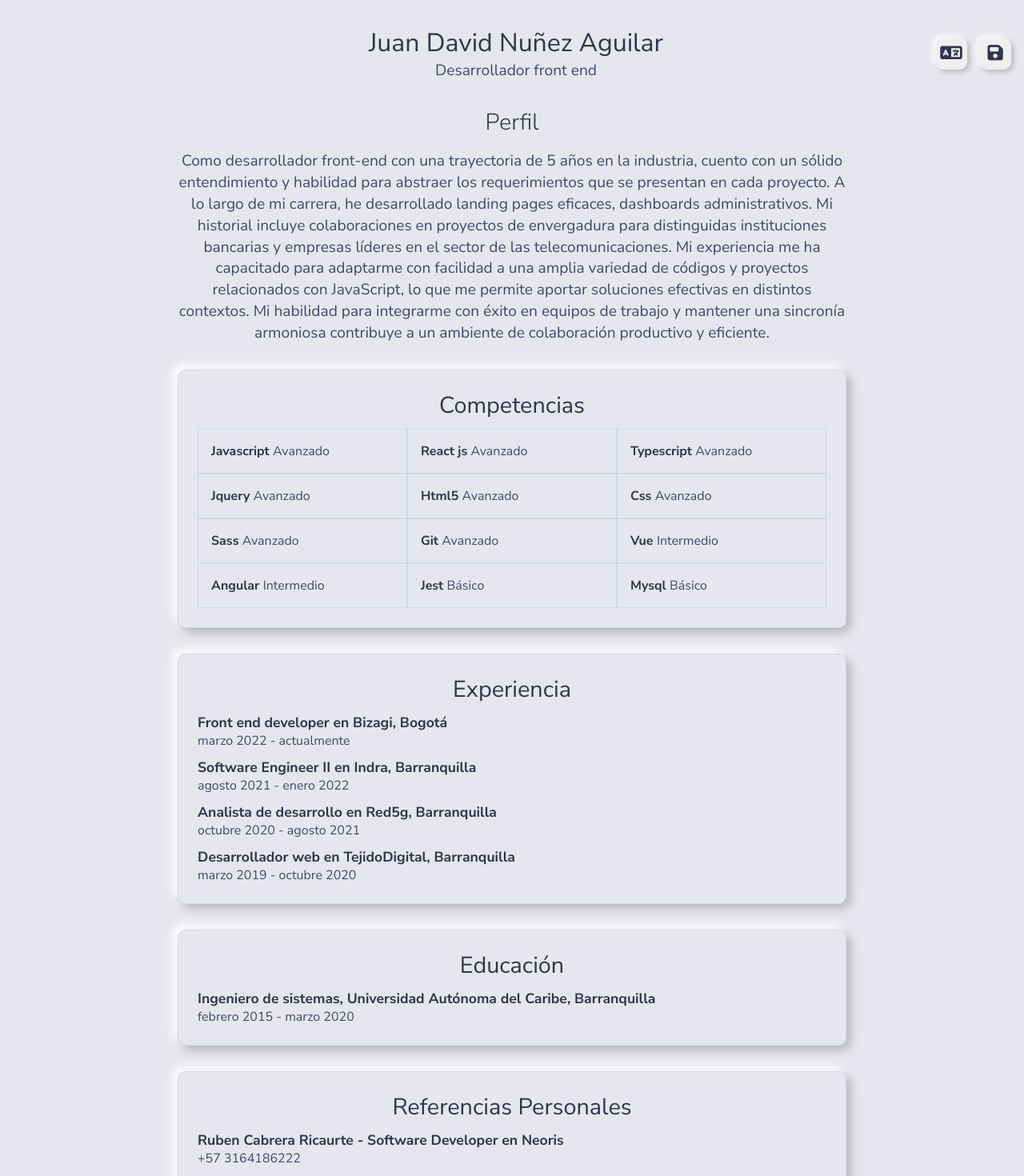
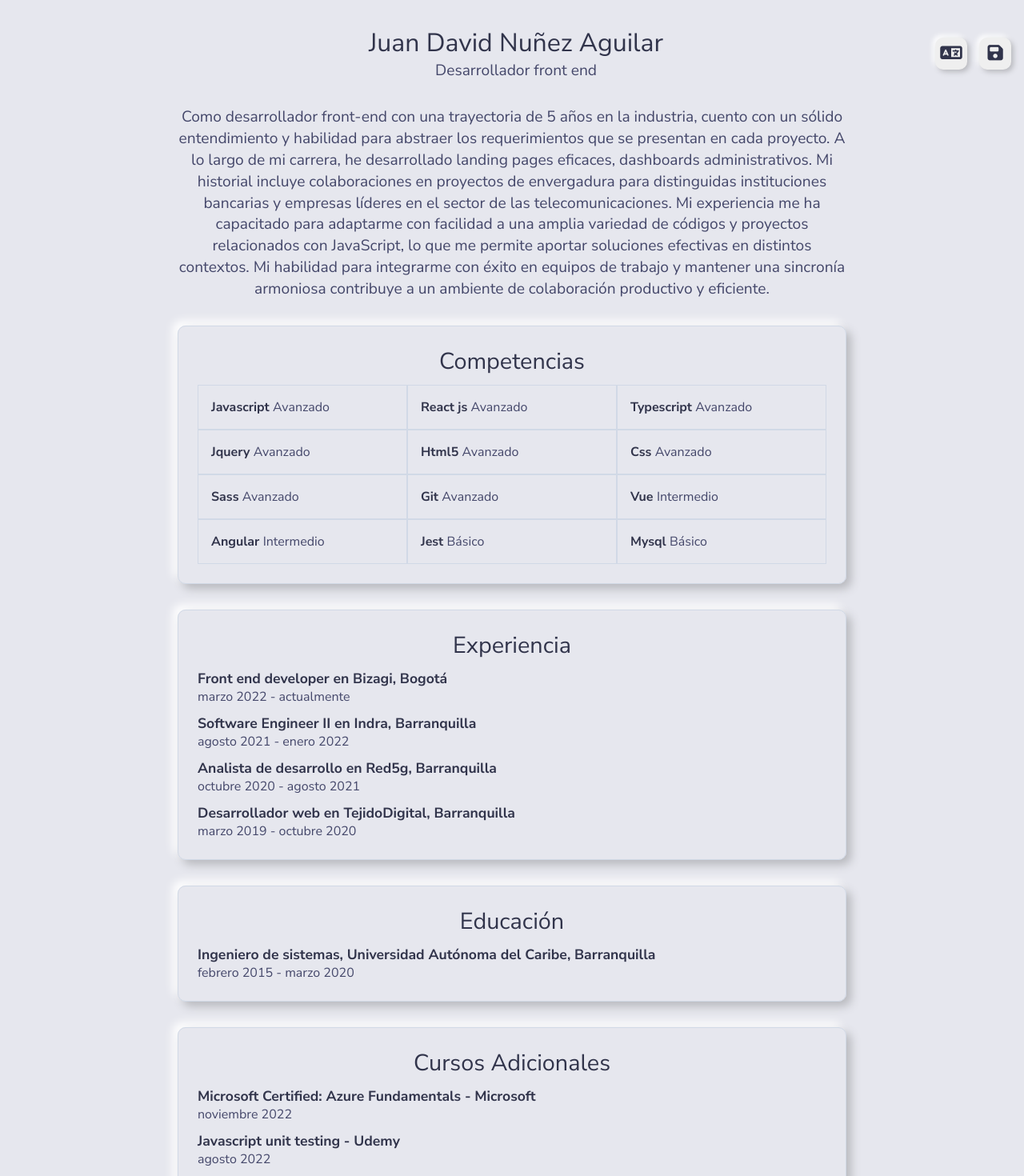
Before and after one commit to juannunez58/cv-vue, a Vue app: page / in a window 1280 px wide. Shown: the top 1470 px of the page at 80% size. Built offline with nearby package versions, Linux system fonts and the light colour scheme.

Commit message:
feat(referencias) : remove personal references

```diff
--- a/src/components/Description.vue
+++ b/src/components/Description.vue
@@ -1,6 +1,6 @@
 <template>
   <div class="description">
-    <h2 class="description__title">{{ title }}</h2>
+    <!-- <h2 class="description__title">{{ title }}</h2> -->
     <p class="description__text">
       {{ isSpanish ? profileText : profileTextEn }}
     </p>
--- a/src/views/Home.vue
+++ b/src/views/Home.vue
@@ -9,10 +9,9 @@
     <!-- Educacion -->
     <GeneralList :isSpanish="isSpanish" :list-data="educationData" />
     <!-- Personal references -->
-    <GeneralList :isSpanish="isSpanish" :list-data="personalReferencesData" />
+    <!-- <GeneralList :isSpanish="isSpanish" :list-data="personalReferencesData" /> -->
     <!-- Aditional courses -->
     <GeneralList :isSpanish="isSpanish" :list-data="aditionalCoursesData" />
-    <div class="break"></div>
     <!-- Personal Data -->
     <GeneralList :isSpanish="isSpanish" :list-data="personalData" />
   </div>
```
